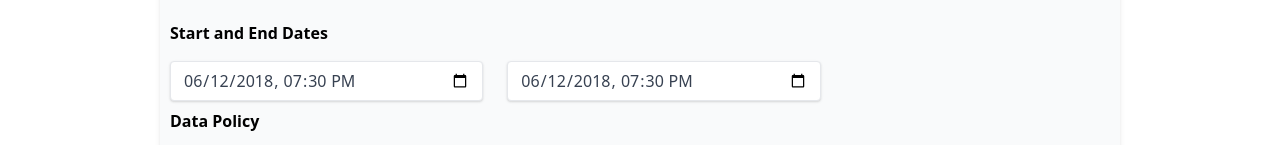
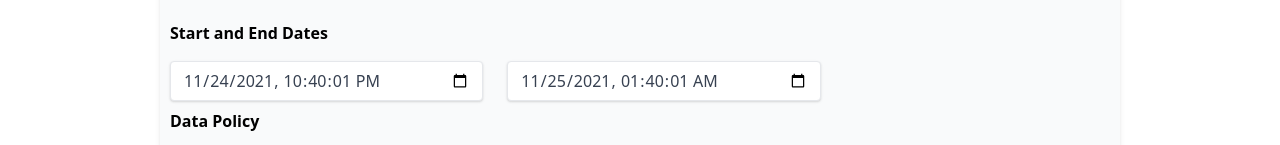
Before and after one commit to ethanbond64/chainlink_iris, a React (Create React App) app in the folder frontend/: page /create in a window 1280 px wide. Shown: the part 335-480 px from the top of the page. Built offline with nearby package versions, Linux system fonts and the light colour scheme.

Commit message:
make event form stateful

```diff
--- a/frontend/src/App.js
+++ b/frontend/src/App.js
@@ -5,12 +5,8 @@ function App() {
 
   let cards = [1,2,3,4];
 
-
   return (
     <div>
-      {/* <Navbar tab="events" /> */}
-
-
       <div className={`grid grid-cols-3 gap-4`}>
         {
           cards.map(() =>
@@ -18,7 +14,6 @@ function App() {
           )
         }
       </div>
-
       <footer className={`text-center`}>
       </footer>
     </div>
--- a/frontend/src/EventForm.js
+++ b/frontend/src/EventForm.js
@@ -1,28 +1,96 @@
+import React, { useState } from "react";
+import { Link } from "react-router-dom";
+
+
+function deepCopy(obj) {
+    return JSON.parse(JSON.stringify(obj));
+}
+
+function convertDate(date) {
+    date.setMinutes(date.getMinutes() - date.getTimezoneOffset());
+    return date.toISOString().slice(0, -1);
+}
+
+function addHours(date,x) {
+    date.setHours(date.getHours() + x);
+    return date;
+}
 
 function EventForm(){
+    const now = new Date();
+
+    const [name, setName] = useState("");
+    const [description, setDescription] = useState("");
+    const [start, setStart] = useState(convertDate(now));
+    const [end, setEnd] = useState(convertDate(addHours(now,3)));
+    const [dataPolicy, setDataPolicy] = useState([]);
+
+    function onChangeName(e) {
+        setName(e.target.value);
+    }
+
+    function onChangeDescription(e) {
+        setDescription(e.target.value);
+    }
+
+    function onChangeStart(e) {
+        setStart(e.target.value);
+    }
+
+    function onChangeEnd(e) {
+        setEnd(e.target.value);
+    }
+
+
+    function onChangePolicy(e) {
+
+        console.log(e.target.checked);
+        console.log(e.target.value);
+        let policyCopy = deepCopy(dataPolicy);
+
+        if (e.target.checked) {
+            policyCopy.push(e.target.value);
+
+        } else {
+            let index = policyCopy.indexOf(e.target.value);
+            if (index > -1) {
+                policyCopy.splice(index, 1);
+            }
+        }
+
+        setDataPolicy(policyCopy);
+
+    }
+
+    function saveEvent() {
+        console.log("name: ", name);
+        console.log("desc: ",description);
+        console.log("start: ", start);
+        console.log("end: ", end);
+        console.log("policy: ",dataPolicy);
+    }
 
     return (
         <div className={`mx-auto h-screen`}>
             <div className={`bg-gray-50 m-auto p-2.5 w-3/4 rounded shadow-md container h-screen`} >
                 <div className={`h-30 mt-4 mb-4`} >
                     <input className={`w-1/6 float-left shadow appearance-none border rounded py-2 px-3 text-gray-700 leading-tight focus:outline-none focus:shadow-outline inline-block`}
-                        placeholder="Event Name" />
-                    <button className={`bg-green-500 hover:bg-green-700 text-white font-bold py-2 px-4 rounded float-right inline-block`} >
-                        Save
+                        placeholder="Event Name" onChange={onChangeName} />
+                    <button className={`bg-green-500 hover:bg-green-700 text-white font-bold py-2 px-4 rounded float-right inline-block`}
+                        onClick={saveEvent} >
+                        <Link to="/" onClick={saveEvent} >Save</Link>
                     </button>
                 </div>
                 <textarea class="m-auto mt-4 mb-4 w-5/6 px-3 py-2 text-gray-700 border rounded-lg focus:outline-none" rows="4"
-                    placeholder="Event Description">
+                    placeholder="Event Description" onChange={onChangeDescription}>
                 </textarea>
 
                 <h2 className={`font-semibold font-3xl`}>Start and End Dates</h2>
                 <div className={`h-30 mt-4 mb-4`} >
                     <input className={`w-1/3 float-left shadow appearance-none border rounded py-2 px-3 text-gray-700 leading-tight focus:outline-none focus:shadow-outline inline-block mr-6`}
-                        type="datetime-local" id="meeting-time"
-                        name="meeting-time" value="2018-06-12T19:30" />
+                        type="datetime-local" value={start} onChange={onChangeStart} />
                     <input className={`w-1/3 float-left shadow appearance-none border rounded py-2 px-3 text-gray-700 leading-tight focus:outline-none focus:shadow-outline inline-block mr-6`}
-                        type="datetime-local" id="meeting-time"
-                        name="meeting-time" value="2018-06-12T19:30" />
+                        type="datetime-local" value={end} onChange={onChangeEnd} />
                 </div>
                 <br />
                 <br />
@@ -32,25 +100,25 @@ function EventForm(){
                     <div class="mt-2">
                         <div>
                             <label class="inline-flex items-center">
-                                <input type="checkbox" class="form-checkbox" value="policy 1"/>
+                                <input type="checkbox" class="form-checkbox" value="policy 1" onChange={onChangePolicy} />
                                 <span class="ml-2">Policy 1</span>
                             </label>
                         </div>
                         <div>
                             <label class="inline-flex items-center">
-                                <input type="checkbox" class="form-checkbox" value="policy 2" />
+                                <input type="checkbox" class="form-checkbox" value="policy 2" onChange={onChangePolicy} />
                                 <span class="ml-2">Policy 2</span>
                             </label>
                         </div>
                         <div>
                             <label class="inline-flex items-center">
-                                <input type="checkbox" class="form-checkbox" value="policy 3" />
+                                <input type="checkbox" class="form-checkbox" value="policy 3" onChange={onChangePolicy} />
                                 <span class="ml-2">Policy 3</span>
                             </label>
                         </div>
                         <div>
                             <label class="inline-flex items-center">
-                                <input type="checkbox" class="form-checkbox" value="Custom" />
+                                <input type="checkbox" class="form-checkbox" value="Custom" onChange={onChangePolicy} />
                                 <span class="ml-2">Custom</span>
                             </label>
                         </div>
--- a/frontend/src/Navbar.js
+++ b/frontend/src/Navbar.js
@@ -1,4 +1,5 @@
 import logo from './imgs/IrisLogoBetter.png';
+import { Link } from 'react-router-dom';
 
 function Navbar() {
 
@@ -7,7 +8,7 @@ function Navbar() {
             <img src={logo} className={`h-30`} alt="Iris Logo" />
             <div className={`mt-8 absolute inset-y-0 right-0`}>
                 <a className={`inline-block border rounded py-1 px-3 bg-indigo-900 text-white mr-4`}>
-                    New Event +
+                    <Link to="/create">New Event +</Link>
                 </a>
                 <a className={`inline-block border rounded py-1 px-3 bg-indigo-900 text-white mr-4`}>
                     Help
```
